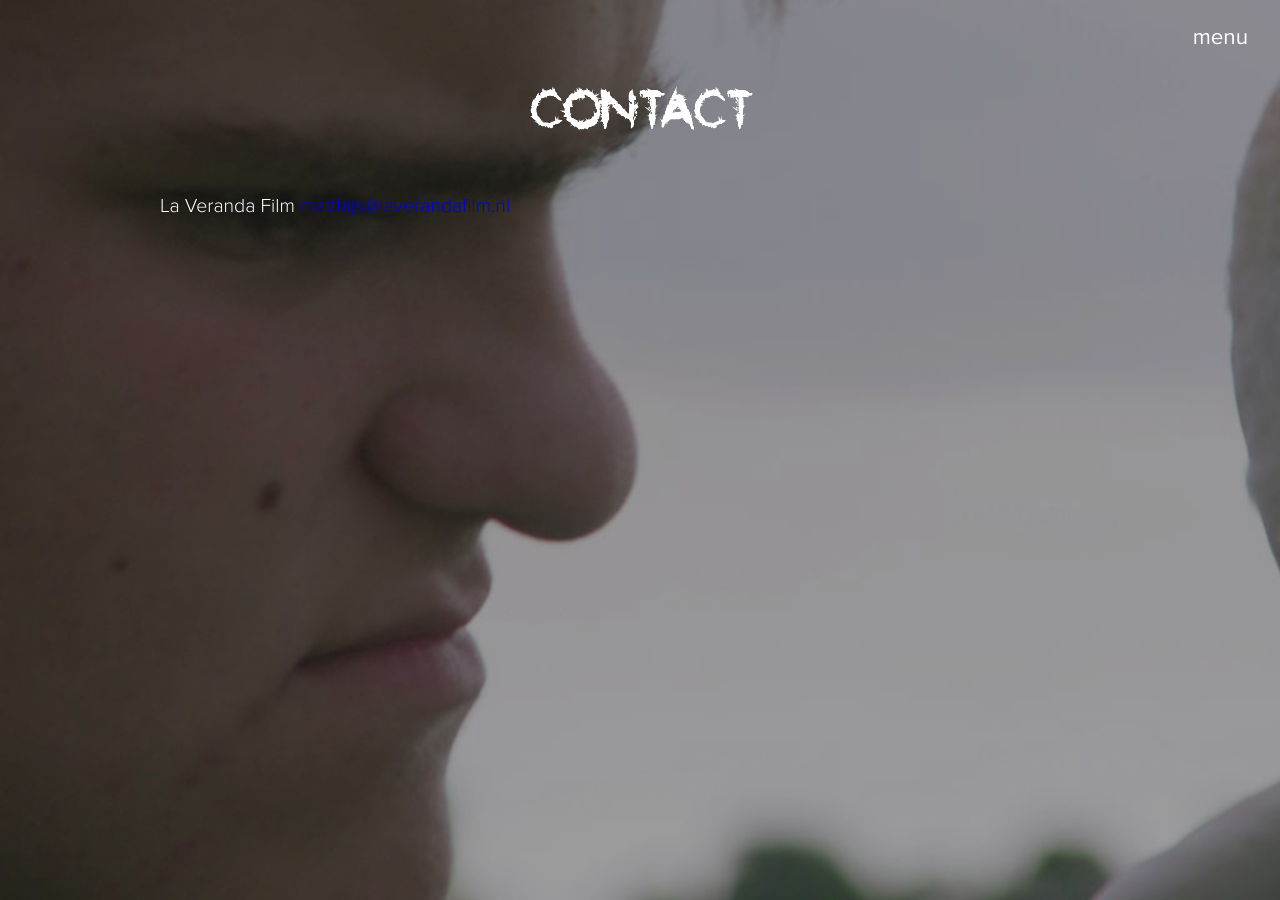
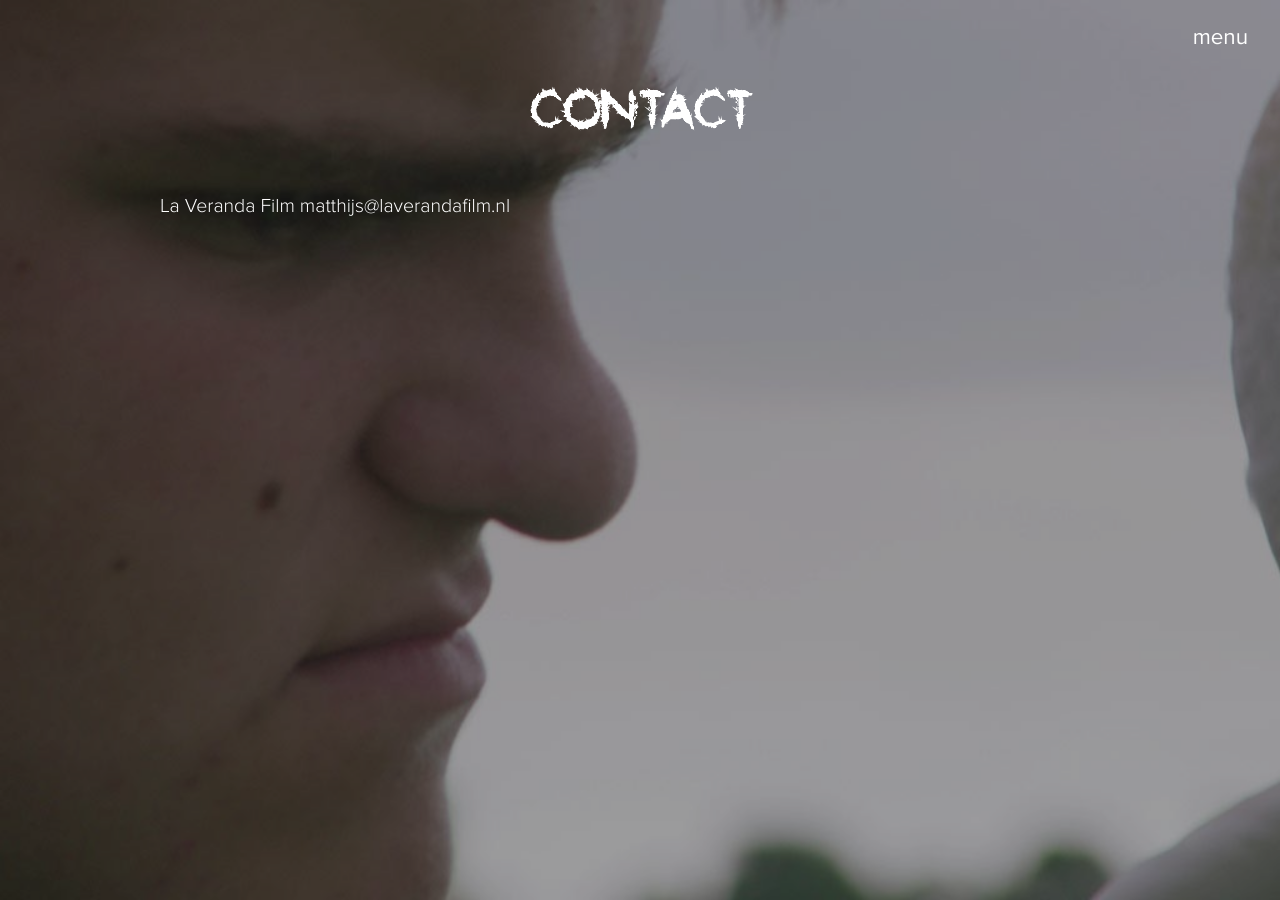
Before and after one commit to vogelvriend/vogelvriend.github.io, a Jekyll site: the page built from contact.md, in a window 1280 px wide. Built offline with Jekyll 4.4.1, drawn with Linux system fonts in a browser that asks for light colours; nearby versions of some CDN libraries.

Commit message:
no message

```diff
--- a/_includes/a.html
+++ b/_includes/a.html
@@ -1,5 +1,5 @@
 a {
-  font-color:#fff;
+  color:#fff;
 }
 a {
   text-decoration: none;
```
